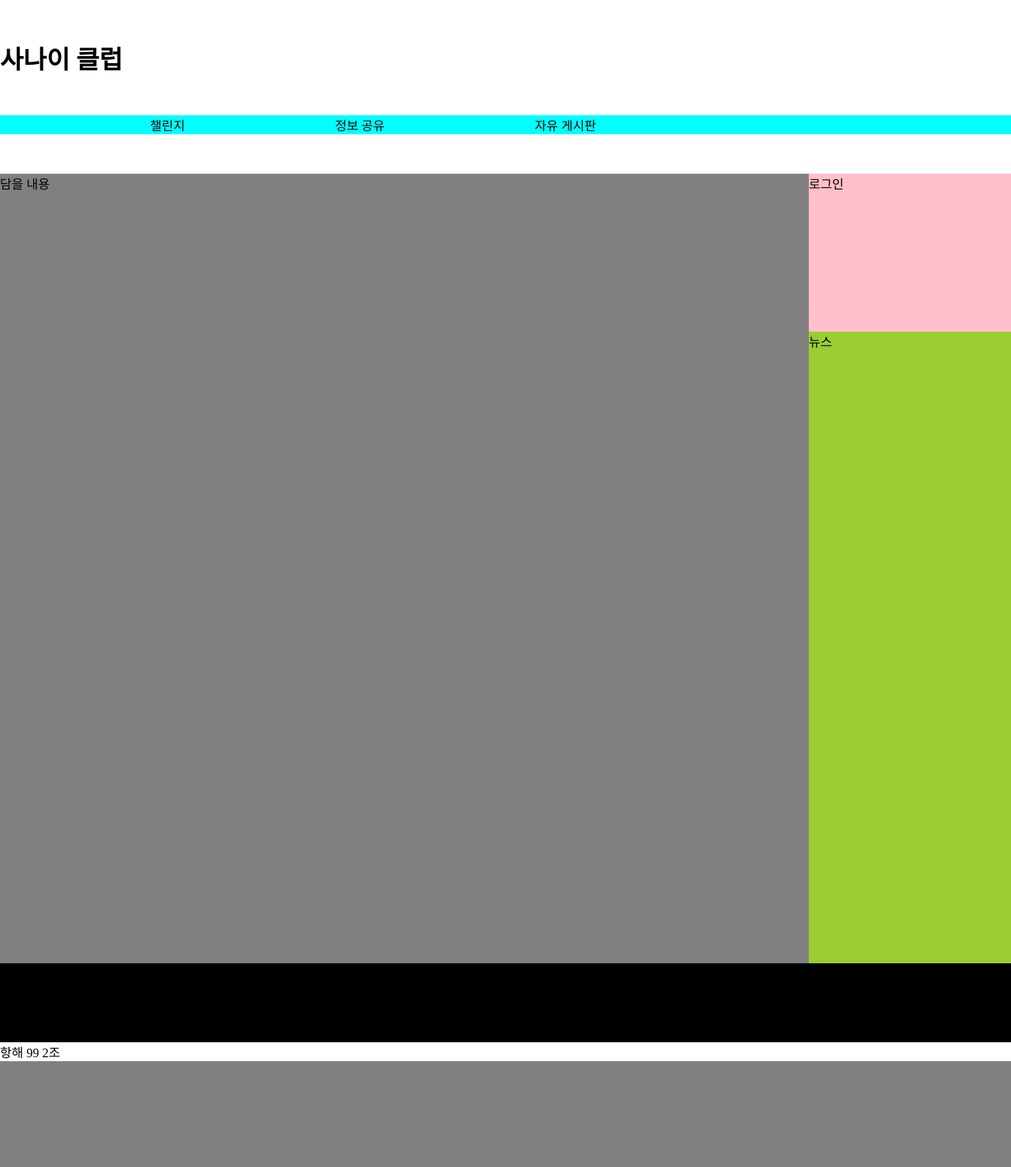
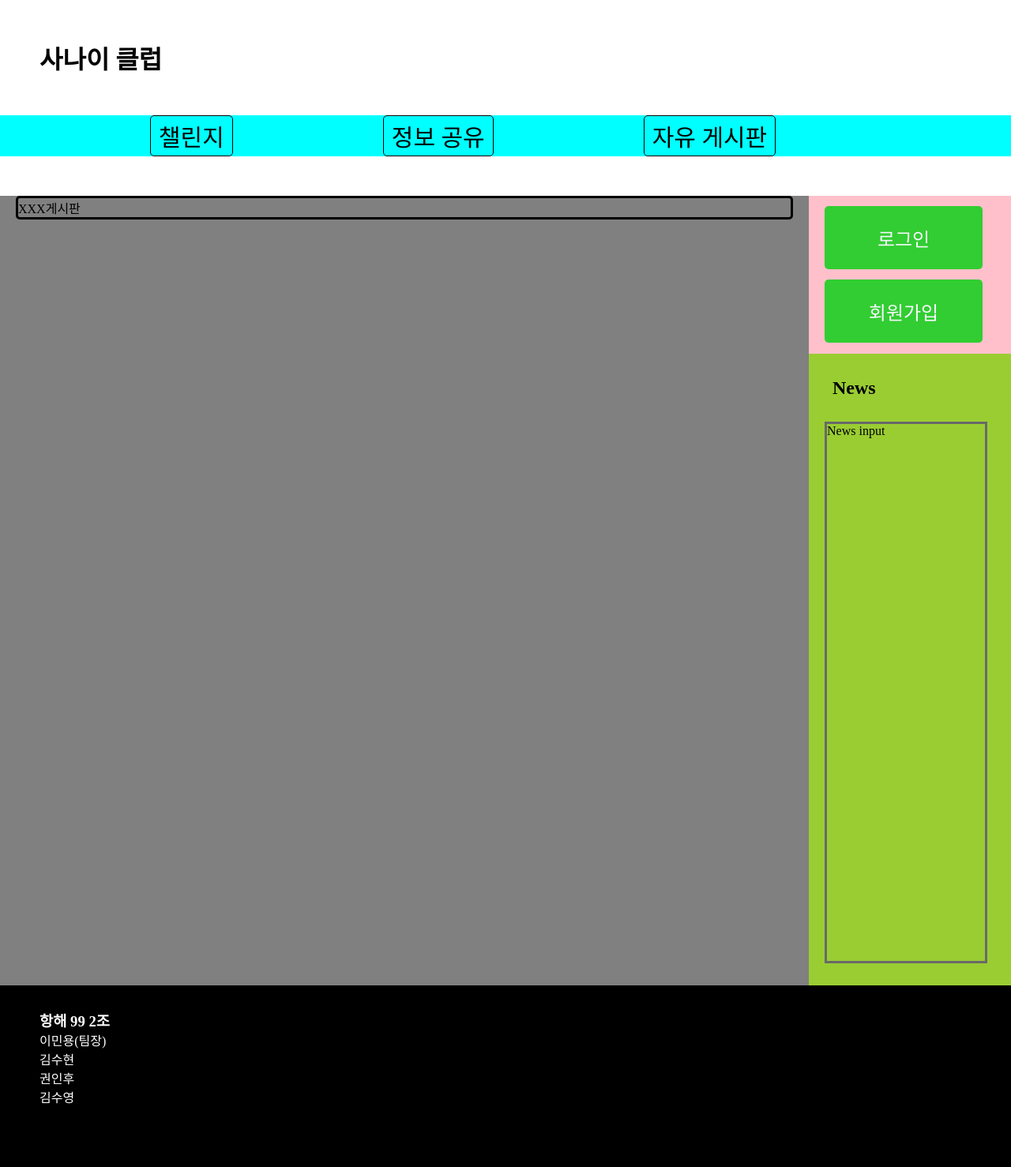
Before and after one commit to alan-rla/mansclub, a Flask app: page / in a window 1280 px wide. Shown: the whole page at 79% size. Before the commit the page ends 1344 px from the top, so only its background shows below. Run offline with Flask 2, Linux system fonts and the light colour scheme.

Commit message:
indexLayout01

```diff
--- a/templates/index.html
+++ b/templates/index.html
@@ -23,18 +23,24 @@
 
       <main>
         <form action="" id="mainForm">
-          담을 내용
+          <div id="mainFormDiv">XXX게시판</div>
         </form>
       </main>
 
       <aside>
         <div>
           <div id="mainSignup">
-            로그인
+            <button>로그인</button><br>
+            <button>회원가입</button>
           </div>
         </div>
         <content>
-          뉴스
+          <h2>News</h2>
+          <form action="">
+            <div id="NewsId">
+              News input
+            </div>
+          </form>
         </content>
       </aside>
     </fieldset>
@@ -42,9 +48,12 @@
   </div>
 
   <footer>
-
+ <h3>항해 99 2조</h3>
+  <p>이민용(팀장)</p>
+  <p>김수현</p>
+  <p>권인후</p>
+  <p>김수영</p>
   </footer>
-  항해 99 2조
 
 
 </body>
@@ -55,11 +64,11 @@
     border-style: none;
     margin: 0;
     padding: 0;
-    box-sizing: border-box;
   }
 
   h1 {
     margin-top: 50px;
+    margin-left: 50px;
   }
 
   #wrapper {
@@ -70,43 +79,62 @@
     background-color: aqua;
     display: flex;
     margin: 50px 0 50px 0;
+    font-size: 30px;
   }
 
   nav>div {
     margin-left: 190px;
+    border: 1px black solid;
+    border-radius: 5px;
+    padding: 3px 10px 3px 10px;
   }
+  nav>div:hover{background-color: cornflowerblue}
 
   fieldset {
     display: grid;
     grid-template-columns: 4fr 1fr;
     height: 1000px;
+    box-sizing: content-box;
   }
-
   #mainForm {
     background-color: gray;
     height: 1000px;
+    box-sizing: content-box;
 
 
   }
+  #mainFormDiv{ margin: 0 20px 30px 20px;
+    border: black solid; border-radius: 5px; }
 
   #mainSignup {
     background-color: pink;
     height: 200px;
 
   }
+  #mainSignup>button{width: 200px; height: 80px; margin: 13px 0 0 20px;
+    background-color: limegreen; color: ghostwhite; font-size: 24px; border-radius: 5px }
+  #mainSignup>button:hover{background-color: darkolivegreen}
 
   content {
     background-color: yellowgreen;
     height: 800px;
     display: grid;
 
+
   }
+  content>h2{
+    margin: 30px 0 0 30px;
+  }
+  #NewsId{border: dimgray solid;
+  height: 680px; width: 200px;
+  margin-left: 20px;}
 
   footer {
-    height: 100px;
+    padding: 30px 0 0 50px;
+    height: 200px;
     margin: auto;
-    /* position: relative;
-	transform: translateY(-100%); */
+     /*position: relative;*/
+	/*transform: translateY(-100%);*/
     background-color: #000;
     color: #fff;
   }
```
